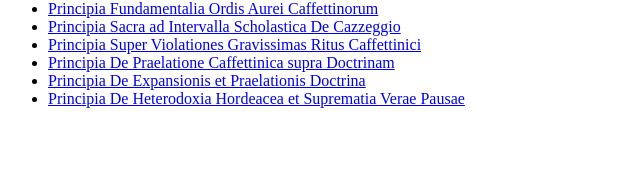
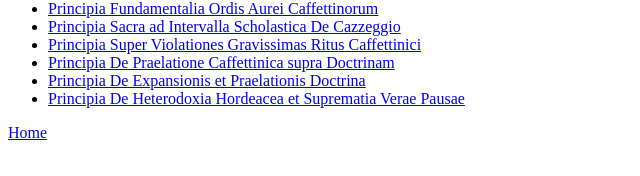
Before and after one commit to sx273/sx273.github.io, an Astro site: page /testo in a window 1280 px wide. Shown: the part 148-324 px from the top of the page, 0-640 px from the left. Built offline with nearby package versions, Linux system fonts and the light colour scheme; Astro itself is replaced by a stand-in of ours.

Commit message:
Added home button in testo page

```diff
--- a/src/pages/testo.astro
+++ b/src/pages/testo.astro
@@ -54,5 +54,6 @@ const pageTitle = "Testo Sacro";
         </li>
       </ul>
     </p>
+    <a href="/index">Home</a>
   </body>
 </html>
```
